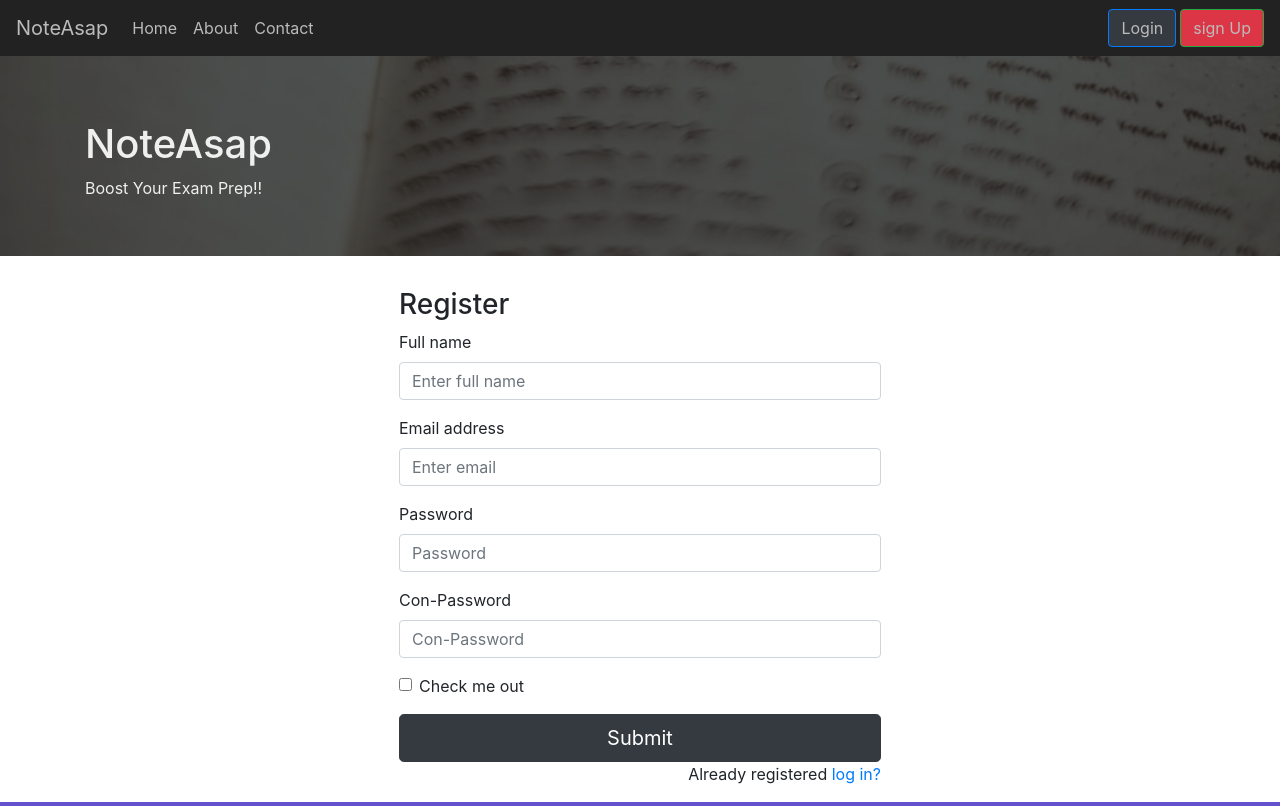
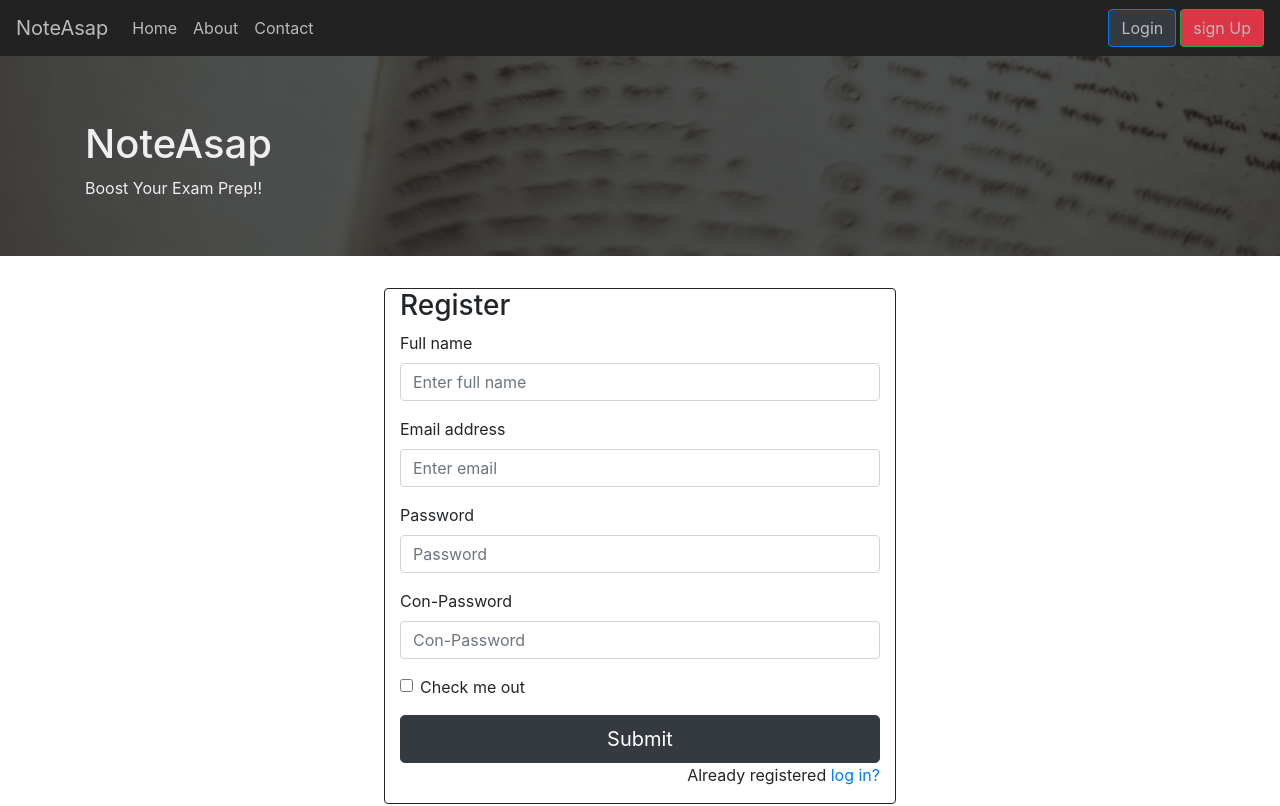
Before and after one commit to Gopa11313/NoteAsap-website-, a React (Create React App) app in the folder frontend/: page /signup in a window 1280 px wide. Shown: the top 806 px of the page. Built offline with nearby package versions, Linux system fonts and the light colour scheme; no server answers.

Commit message:
somechanges in signup form

```diff
--- a/frontend/src/Pages/Signup.js
+++ b/frontend/src/Pages/Signup.js
@@ -36,7 +36,7 @@ export class Signup extends Component {
     render() {
         return (
             <>
-            <Container style={{"width":"40%"}}>
+            <Container className="rounded mb-3" style={{ 'width': '40%',"border":"1px solid"}}>
                 <h3>Register</h3>
                 <Form>
                 <Form.Group >
```
